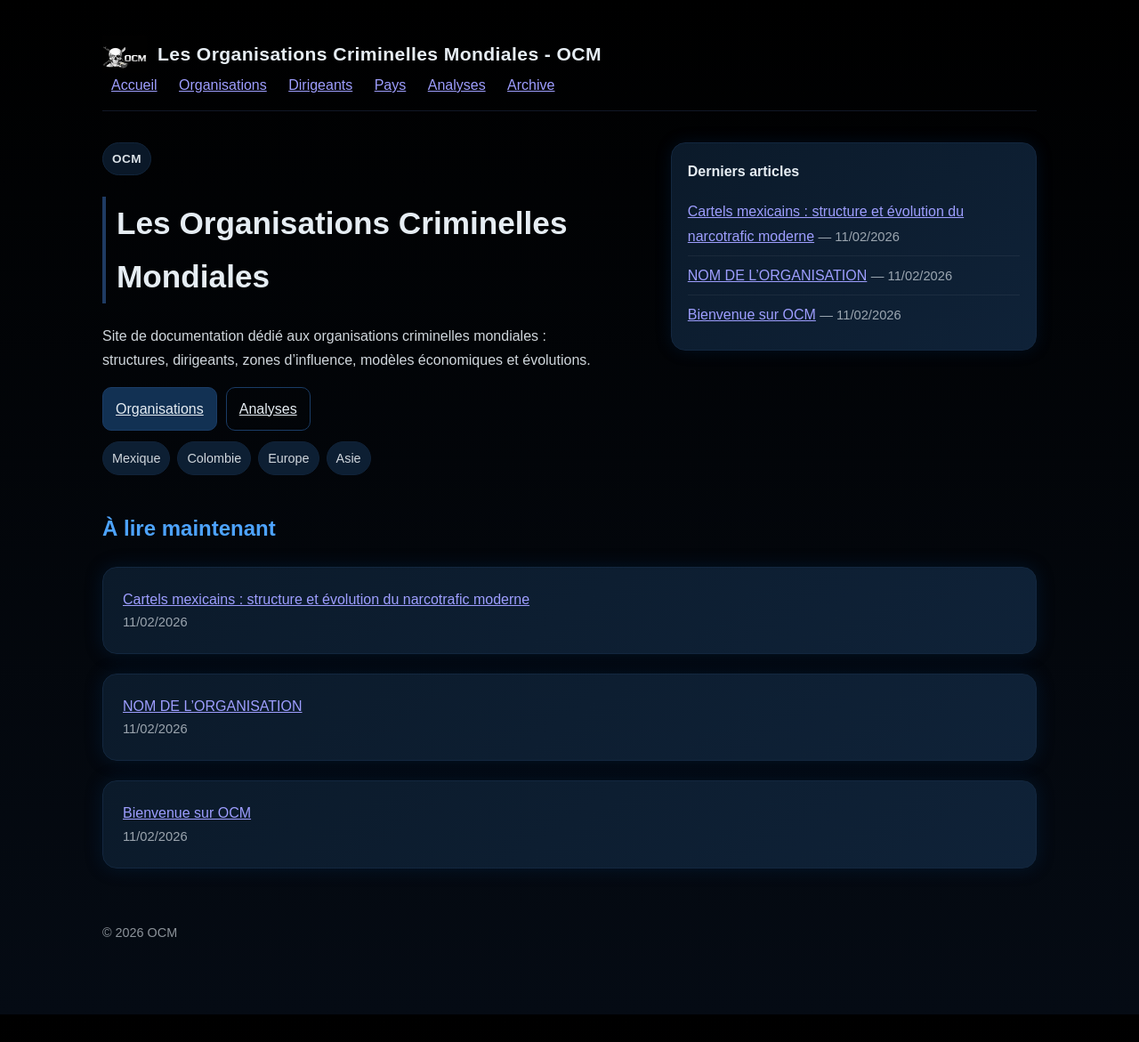
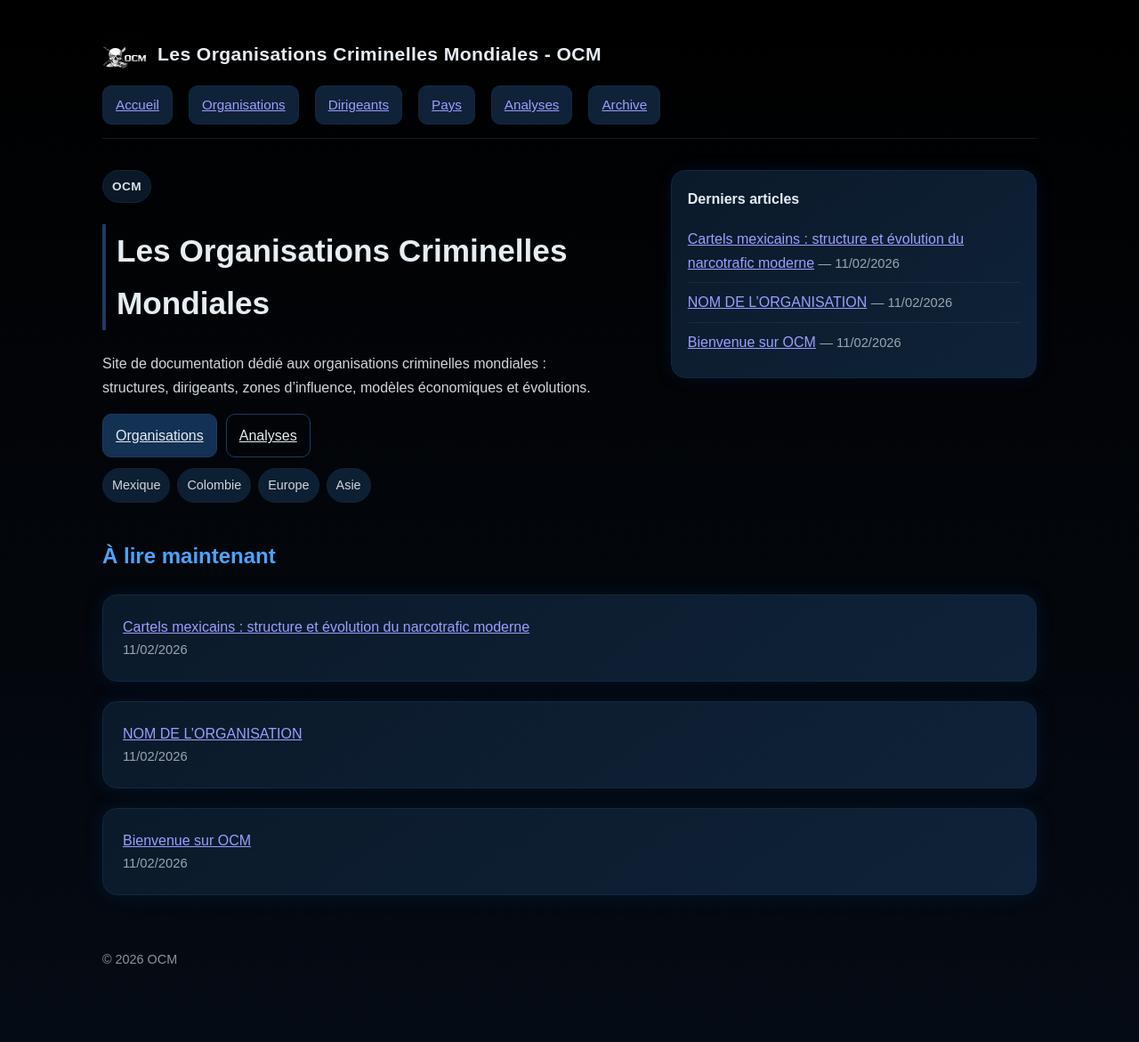
Before and after one commit to GEF67600/ocm, a Jekyll site: the page built from index.md, in a window 1280 px wide. Shown: the whole page at 89% size. Built offline with Jekyll 4.4.1, drawn with Linux system fonts in a browser that asks for light colours; before the commit the page ends 1140 px from its top, so only the background shows below that.

Commit message:
Add styles for modern navigation
Added styles for modern navigation menu.

```diff
--- a/assets/css/style.css
+++ b/assets/css/style.css
@@ -206,3 +206,27 @@ h2{
 
 .tile-title{ font-weight:700; font-size:1.05em; margin-bottom:6px; }
 .tile-text{ opacity:.85; }
+/* MENU MODERNE */
+
+.modern-nav{
+  display:flex;
+  gap:18px;
+  margin-top:14px;
+  flex-wrap:wrap;
+}
+
+.modern-nav a{
+  padding:8px 14px;
+  border-radius:10px;
+  background:#0f2238;
+  border:1px solid #13273f;
+  transition:0.2s ease;
+  font-size:0.95em;
+}
+
+.modern-nav a:hover{
+  background:#15365c;
+  box-shadow:0 0 12px rgba(0,90,160,0.4);
+  transform:translateY(-2px);
+  text-decoration:none;
+}
```
